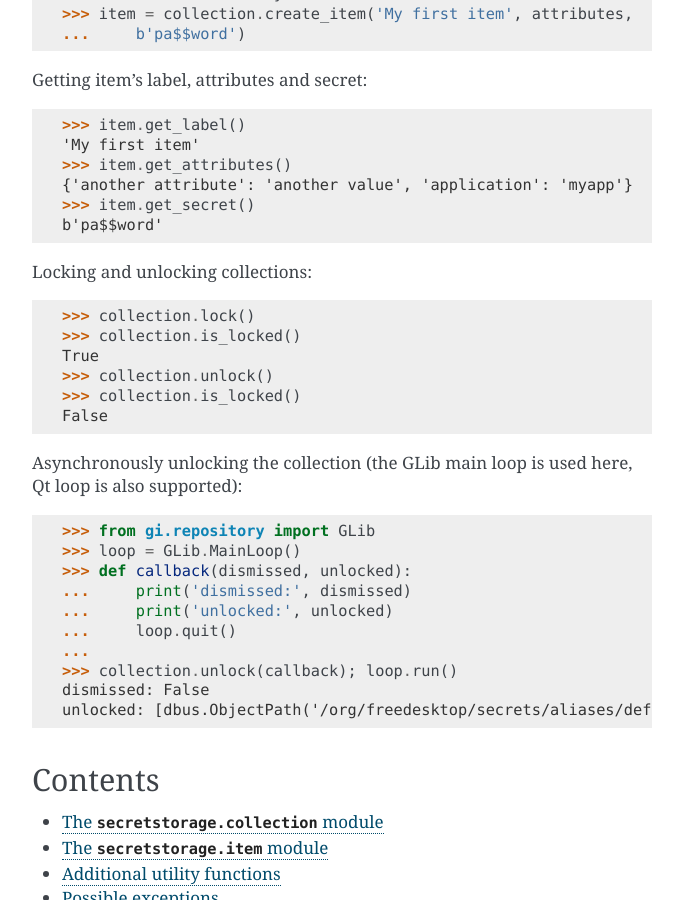
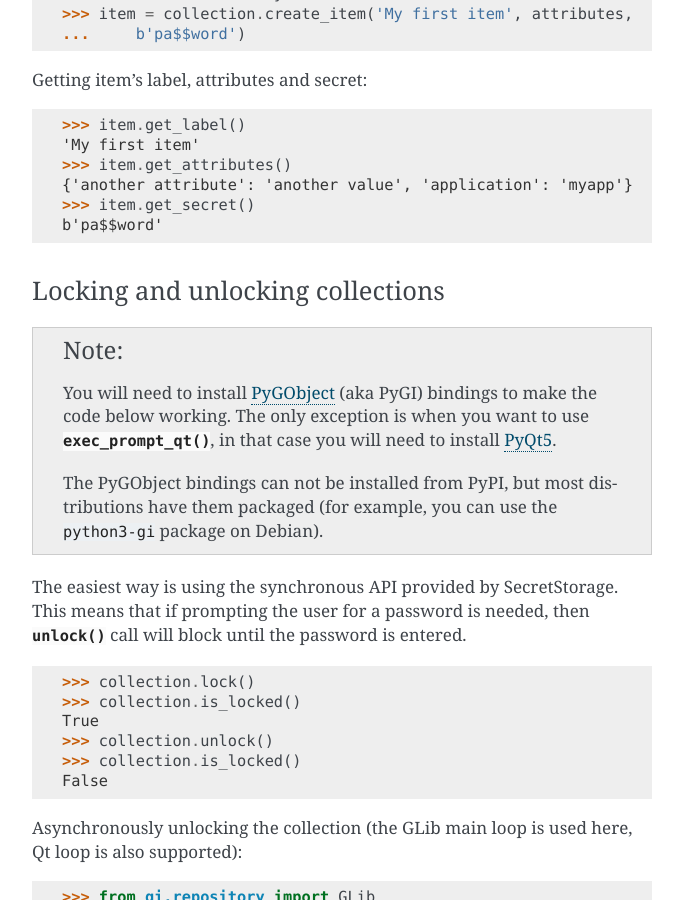
Before and after one commit to mitya57/secretstorage, a Sphinx documentation site: the page built from docs/index.rst, in a window 1280 px wide and 900 px high, scrolled down 1045 px. Shown: the whole window, without its empty margins (428-1111 px from the left). Built offline with Sphinx 7.4.7, drawn with Linux system fonts in a browser that asks for light colours.

Commit message:
docs: Add some notes on unlocking collections
Fixes #8.

```diff
--- a/docs/index.rst
+++ b/docs/index.rst
@@ -58,7 +58,26 @@
 >>> item.get_secret()
 b'pa$$word'
 
-Locking and unlocking collections:
+Locking and unlocking collections
+~~~~~~~~~~~~~~~~~~~~~~~~~~~~~~~~~
+
+.. note::
+   You will need to install PyGObject_ (aka PyGI) bindings to make
+   the code below working. The only exception is when you want to use
+   :func:`~secretstorage.util.exec_prompt_qt`, in that case you will
+   need to install PyQt5_.
+
+   The PyGObject bindings can not be installed from PyPI, but most
+   distributions have them packaged (for example, you can use the
+   ``python3-gi`` package on Debian).
+
+   .. _PyGObject: https://wiki.gnome.org/Projects/PyGObject
+   .. _PyQt5: https://riverbankcomputing.com/software/pyqt/download5
+
+The easiest way is using the synchronous API provided by SecretStorage.
+This means that if prompting the user for a password is needed, then
+:meth:`~secretstorage.collection.Collection.unlock` call will block until
+the password is entered.
 
 >>> collection.lock()
 >>> collection.is_locked()
```
